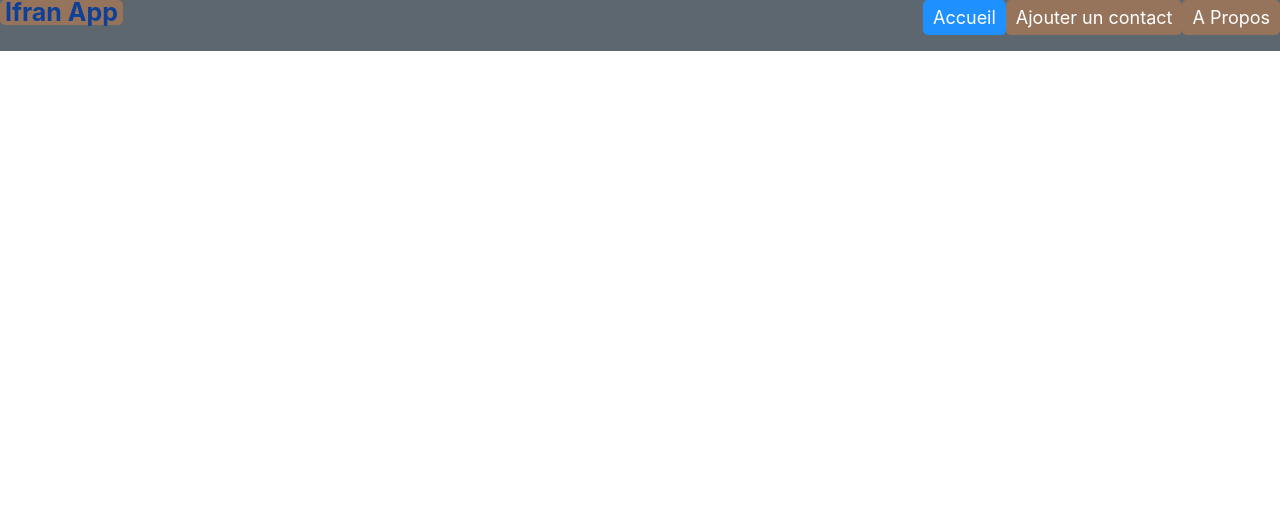
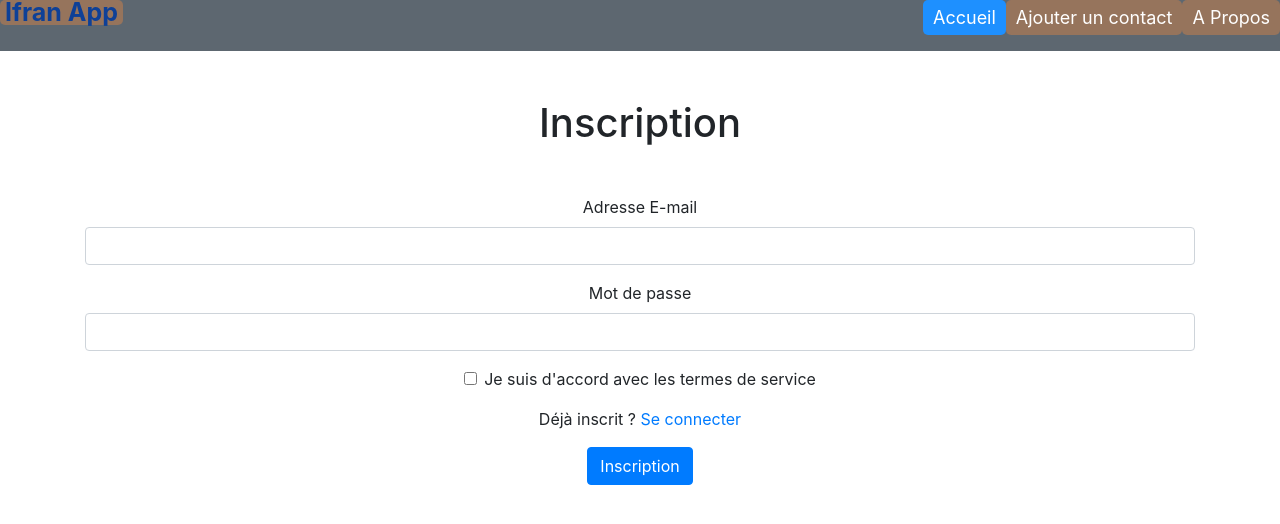
Before and after one commit to Princessai/base-fire, a React (Create React App) app: page /base-fire/register in a window 1280 px wide. Shown: the top 524 px of the page. Built offline with nearby package versions, Linux system fonts and the light colour scheme.

Commit message:
deploiement site

```diff
--- a/src/App.js
+++ b/src/App.js
@@ -25,7 +25,7 @@ function App() {
                     <Route path="/view/:id" element={<View />} />
                     <Route path="/about" element={<About />} />
                     <Route path="/base-fire" element={<Connecter />} />
-                    <Route path="/register" element={<Inscription />} />
+                    <Route path="/base-fire/register" element={<Inscription />} />
                 </Routes>
             </div>
         </>
```
